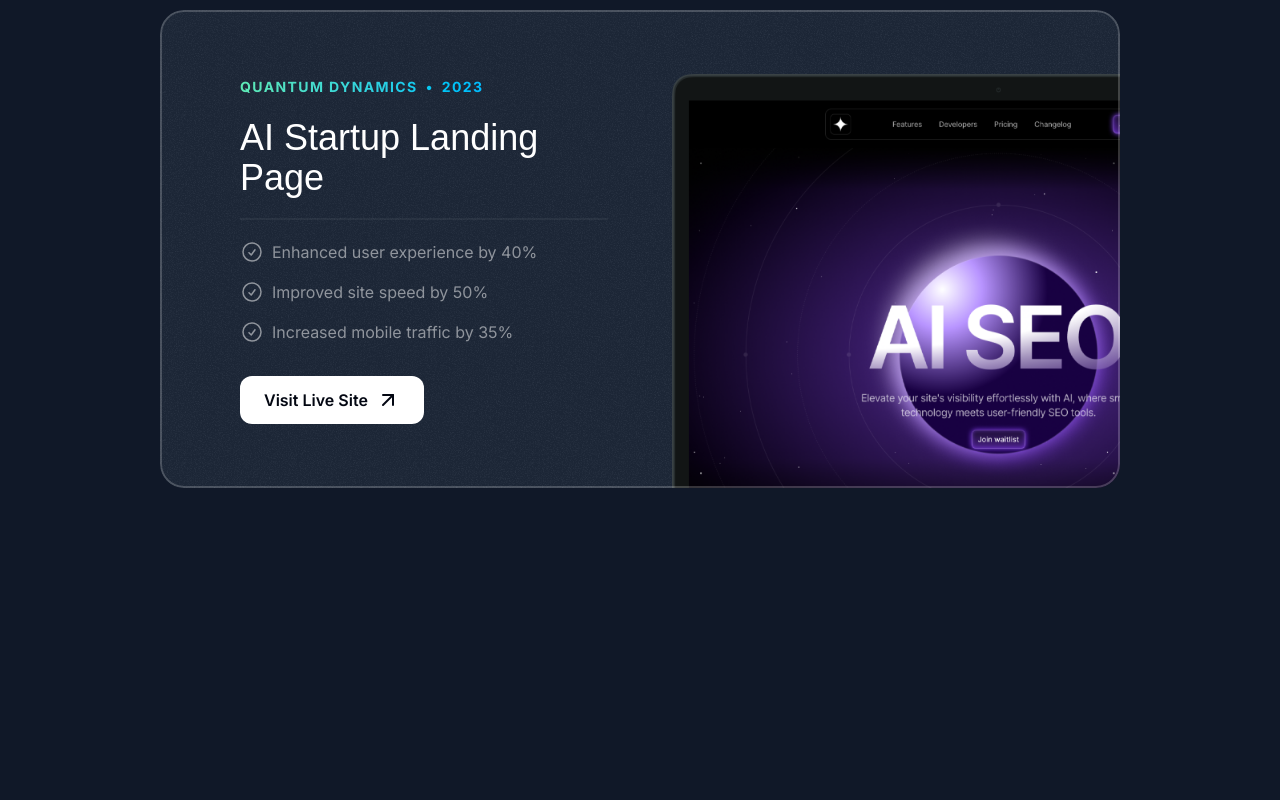
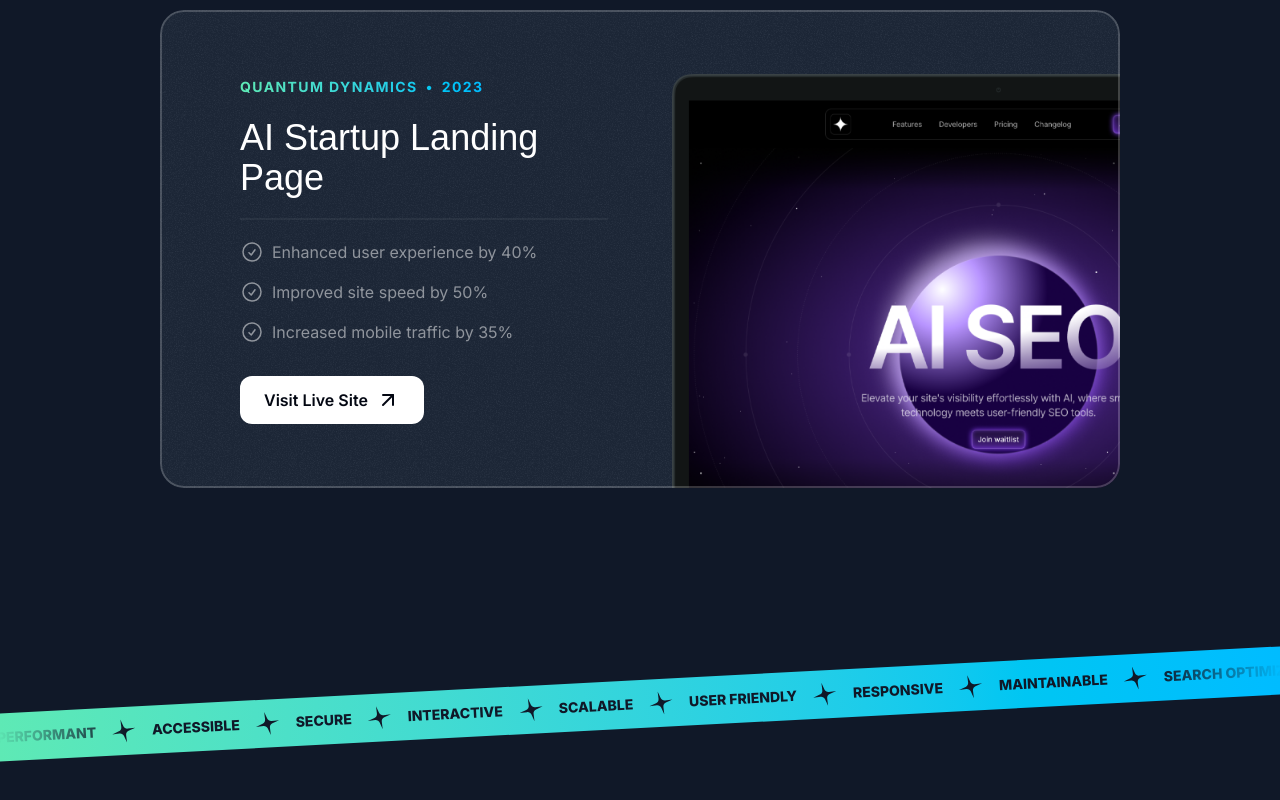
Before and after one commit to abeertech01/stunning-react-portfolio, a Next.js app: page / in a window 1280 px wide. Shown: the part 2372-3172 px from the top of the page. Before the commit the page ends 2956 px from the top, so only its background shows below. Built offline with nearby package versions, Linux system fonts and the light colour scheme; a web font is replaced by a local one.

Commit message:
tape section design developed

```diff
--- a/src/app/page.tsx
+++ b/src/app/page.tsx
@@ -1,6 +1,7 @@
 import { Header } from "@/sections/Header"
 import { HeroSection } from "@/sections/Hero"
 import { ProjectsSection } from "@/sections/Projects"
+import { TapeSection } from "@/sections/Tape"
 
 export default function Home() {
   return (
@@ -8,6 +9,7 @@ export default function Home() {
       <Header />
       <HeroSection />
       <ProjectsSection />
+      <TapeSection />
     </div>
   )
 }
--- a/src/sections/Tape.tsx
+++ b/src/sections/Tape.tsx
@@ -1,3 +1,36 @@
+import StarIcon from "@/assets/icons/star.svg"
+
+const words = [
+  "Performant",
+  "Accessible",
+  "Secure",
+  "Interactive",
+  "Scalable",
+  "User Friendly",
+  "Responsive",
+  "Maintainable",
+  "Search Optimized",
+  "Usable",
+  "Reliable",
+]
+
 export const TapeSection = () => {
-  return <div>Tape Section</div>;
-};
+  return (
+    <div className="py-16 lg:py-24 overflow-x-clip">
+      <div className="bg-linear-to-r from-emerald-300 to-sky-400 -mx-1 -rotate-3">
+        <div className="flex mask-[linear-gradient(to_right,transparent,black_10%,black_90%,transparent)]">
+          <div className="flex flex-none gap-4 py-3">
+            {words.map((word) => (
+              <div key={word} className="inline-flex items-center gap-4">
+                <span className="font-extrabold text-gray-900 text-sm uppercase">
+                  {word}
+                </span>
+                <StarIcon className="size-6 text-gray-900 -rotate-12" />
+              </div>
+            ))}
+          </div>
+        </div>
+      </div>
+    </div>
+  )
+}
```
